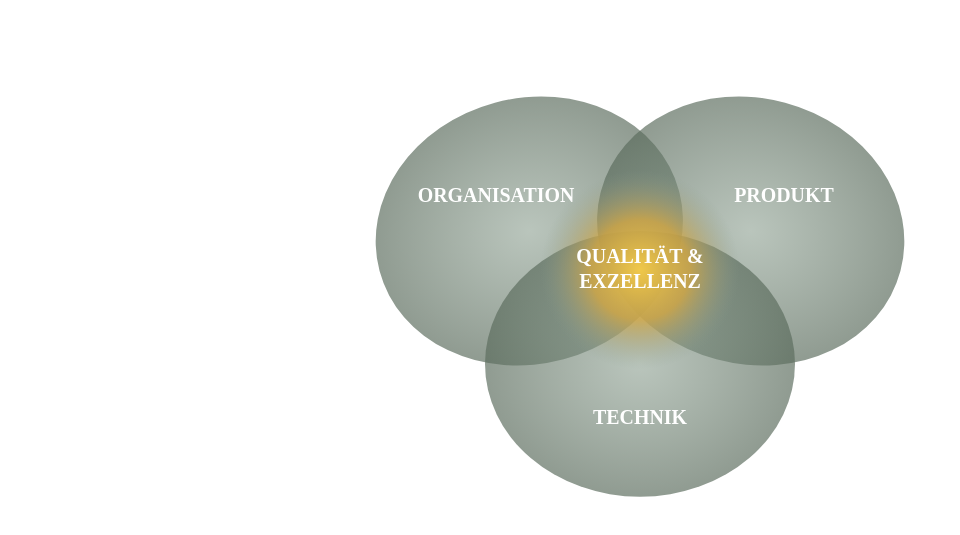
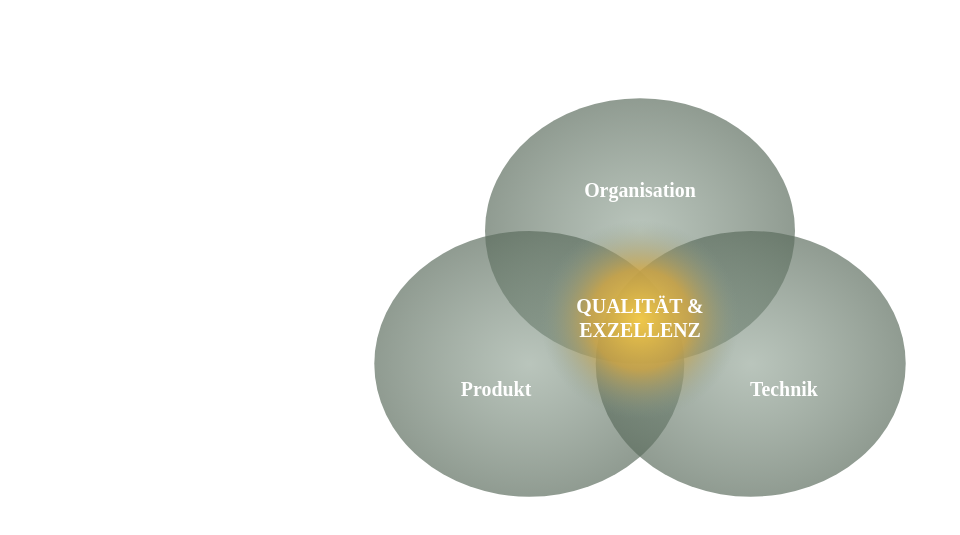
Before and after one commit to Benizzel/itacama-interactive-core, a website built with Vite: page index.html in a window 1280 px wide. Shown: the part 61-596 px from the top of the page, without its empty margins (0-960 px from the left). Built offline with nearby package versions, Linux system fonts and the light colour scheme.

Commit message:
reordered bubbles

```diff
--- a/src/style.css
+++ b/src/style.css
@@ -30,6 +30,8 @@ h1 {
   letter-spacing: 3px;
   margin-bottom: 3rem;
 } */
+
+
 
 /* ==========================================
    INTERACTIVE WRAPPER
--- a/src/svg-builder.js
+++ b/src/svg-builder.js
@@ -47,42 +47,26 @@ export function createCoreSVG() {
 
     <!-- BUBBLES mit Glow -->
 
-    <!-- BUBBLE 1: Oben links -->
+    <!-- BUBBLE 1: Oben -->
     <g class="bubble-group" data-bubble="1">
         <ellipse
             class="bubble"
-            cx="300"
+            cx="400"
             cy="220"
             rx="140"
             ry="120"
             fill="url(#bubbleGradient)"
             fill-opacity="0.75"
-            transform="rotate(-15 300 220)"
+            transform="rotate(0 400 420)"
         />
-        <text x="270" y="190" text-anchor="middle" fill="white" font-size="18" font-weight="bold" dominant-baseline="middle">ORGANISATION</text>
-
+        <text x="400" y="185" text-anchor="middle" fill="white" font-size="18" font-weight="bold" dominant-baseline="middle"> Organisation </text>
     </g>
 
-    <!-- BUBBLE 2: Oben rechts -->
+    <!-- BUBBLE 2: Unten links -->
     <g class="bubble-group" data-bubble="2">
         <ellipse
             class="bubble"
-            cx="500"
-            cy="220"
-            rx="140"
-            ry="120"
-            fill="url(#bubbleGradient)"
-            fill-opacity="0.75"
-            transform="rotate(15 500 220)"
-        />
-        <text x="530" y="190" text-anchor="middle" fill="white" font-size="18" font-weight="bold" dominant-baseline="middle">PRODUKT</text>
-    </g>
-
-    <!-- BUBBLE 3: Unten -->
-    <g class="bubble-group" data-bubble="3">
-        <ellipse
-            class="bubble"
-            cx="400"
+            cx="300"
             cy="340"
             rx="140"
             ry="120"
@@ -90,21 +74,38 @@ export function createCoreSVG() {
             fill-opacity="0.75"
             transform="rotate(0 400 420)"
         />
-        <text x="400" y="390" text-anchor="middle" fill="white" font-size="18" font-weight="bold" dominant-baseline="middle"> TECHNIK </text>
+        <text x="270" y="365" text-anchor="middle" fill="white" font-size="18" font-weight="bold" dominant-baseline="middle">Produkt</text>
+
     </g>
+
+    <!-- BUBBLE 3: Unten rechts -->
+    <g class="bubble-group" data-bubble="3">
+        <ellipse
+            class="bubble"
+            cx="500"
+            cy="340"
+            rx="140"
+            ry="120"
+            fill="url(#bubbleGradient)"
+            fill-opacity="0.75"
+            transform="rotate(0 400 420)"
+        />
+        <text x="530" y="365" text-anchor="middle" fill="white" font-size="18" font-weight="bold" dominant-baseline="middle">Technik</text>
+    </g>
+
 
         <!-- BUBBLE 4: Center -->
     <g class="bubble-group" data-bubble="4">
         <ellipse
             class="center-bubble"
             cx="400"
-            cy="255"
+            cy="300"
             rx="90"
             ry="90"
             fill="url(#centerGradient)"
         />
-        <text x="400" y="245" text-anchor="middle" fill="white" font-size="18" font-weight="bold" dominant-baseline="middle">QUALITÄT &</text>
-        <text x="400" y="267" text-anchor="middle" fill="white" font-size="18" font-weight="bold" dominant-baseline="middle">EXZELLENZ</text>
+        <text x="400" y="290" text-anchor="middle" fill="white" font-size="18" font-weight="bold" dominant-baseline="middle">QUALITÄT &</text>
+        <text x="400" y="312" text-anchor="middle" fill="white" font-size="18" font-weight="bold" dominant-baseline="middle">EXZELLENZ</text>
     </g>
 
   `;
```
